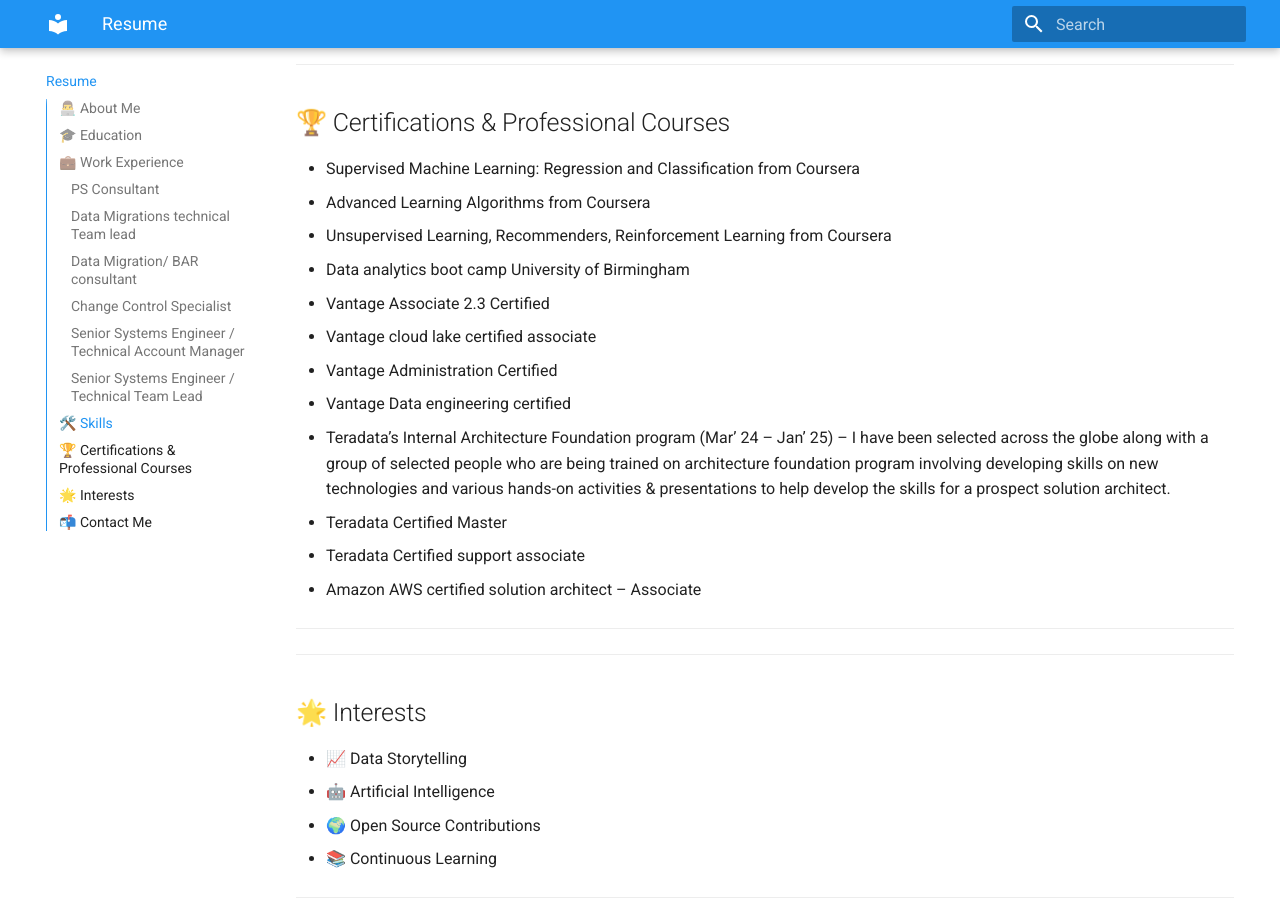
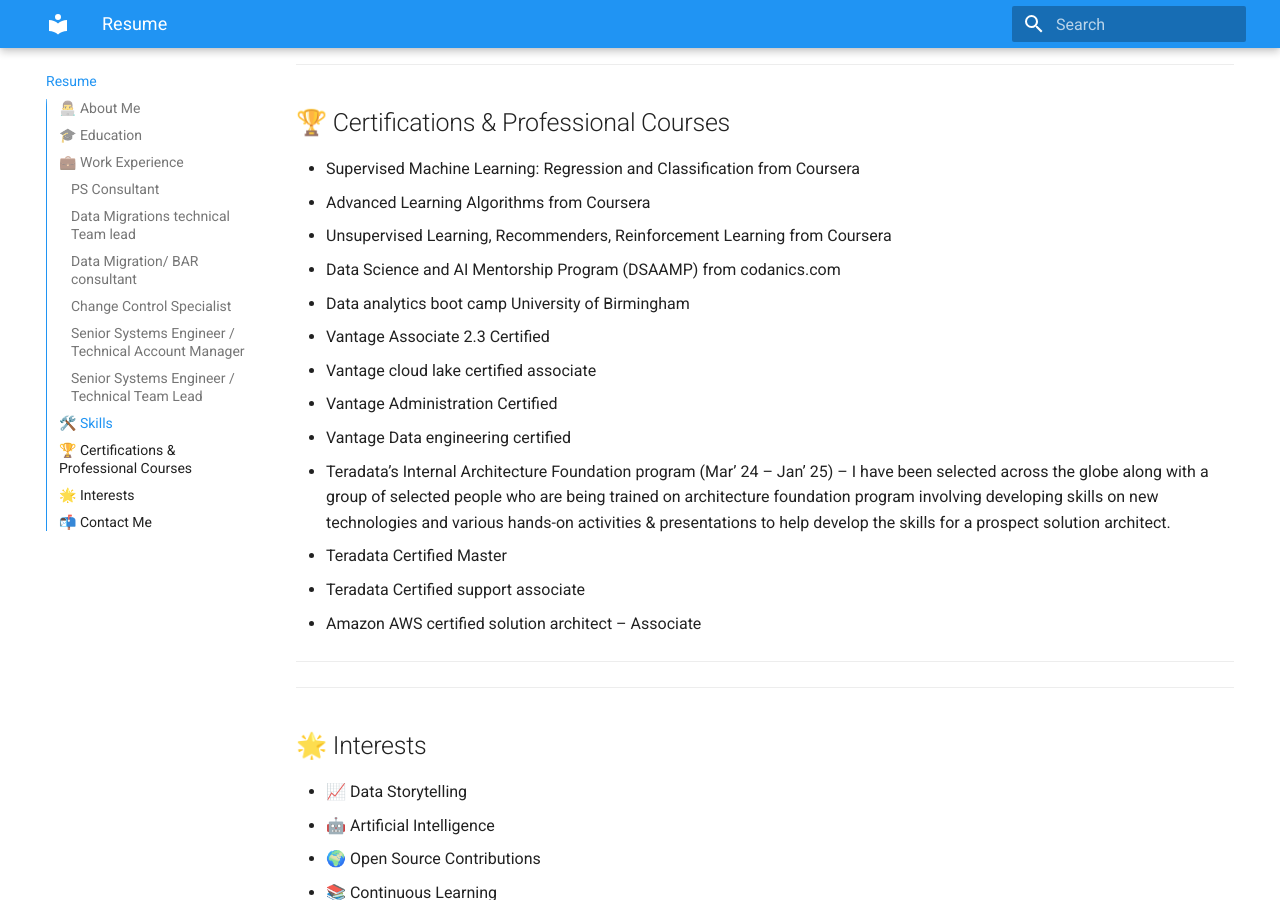
Before and after one commit to nawazyarkhan/myportfolio, an MkDocs documentation site: the page built from docs/resume.md, in a window 1280 px wide and 900 px high, scrolled down 2954 px. Built offline with MkDocs 1.6.1 and Material for MkDocs 9.7.7, drawn with Linux system fonts in a browser that asks for light colours.

Commit message:
changes in resume - adding DSAAMP

```diff
--- a/docs/resume.md
+++ b/docs/resume.md
@@ -86,6 +86,7 @@
 -	Supervised Machine Learning: Regression and Classification from Coursera
 -	Advanced Learning Algorithms from Coursera
 -	Unsupervised Learning, Recommenders, Reinforcement Learning from Coursera
+-   Data Science and AI Mentorship Program (DSAAMP) from codanics.com
 -	Data analytics boot camp University of Birmingham
 -	Vantage Associate 2.3 Certified
 -	Vantage cloud lake certified associate
```
